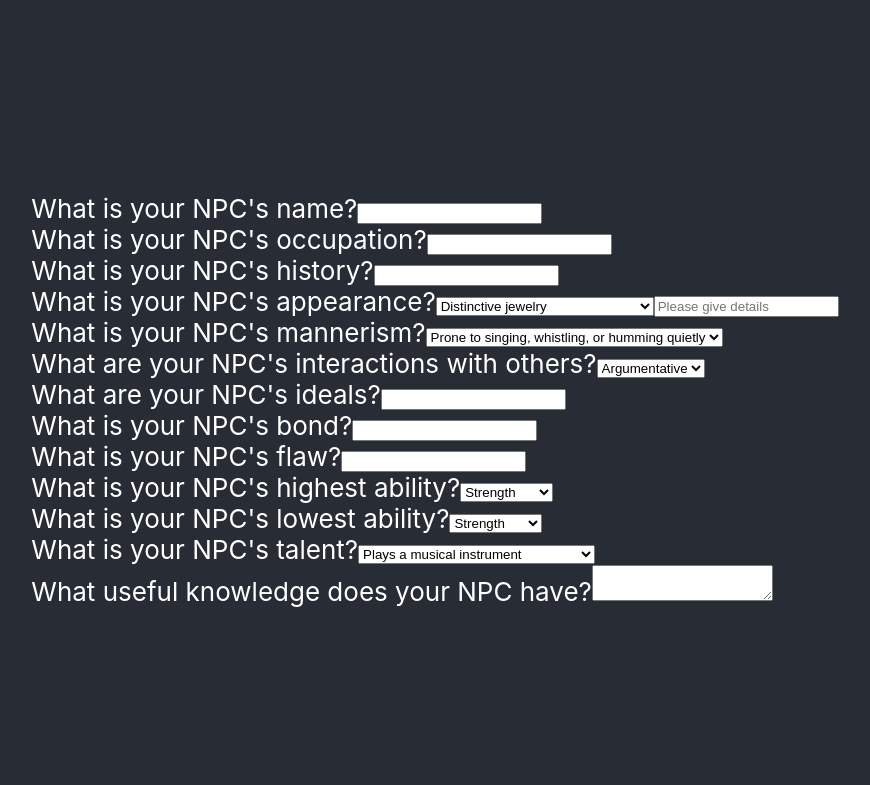
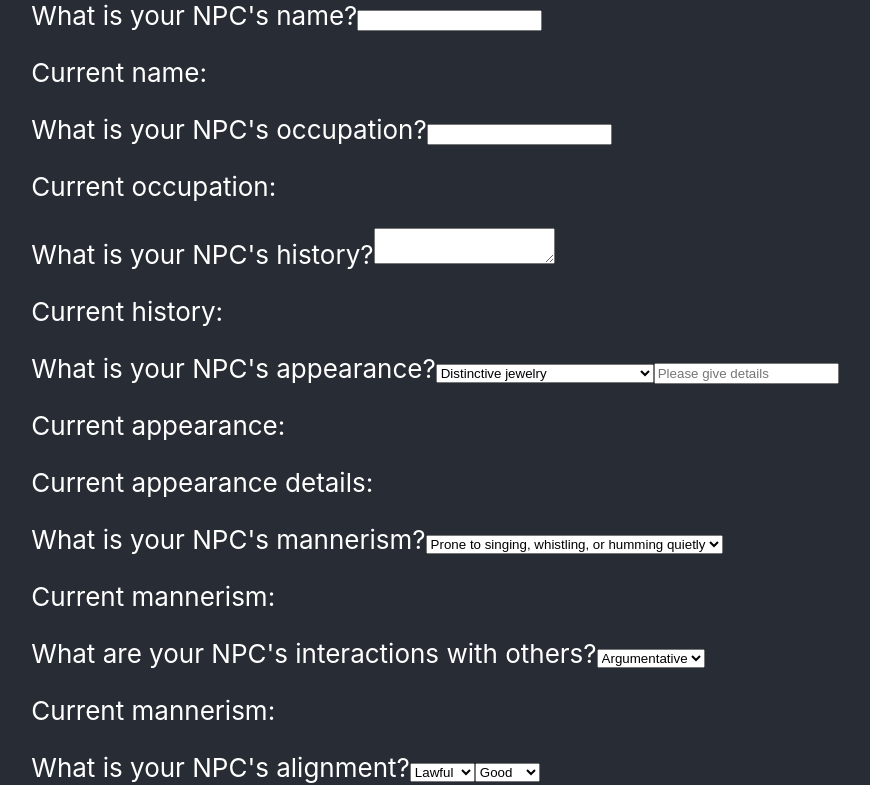
Before and after one commit to ChrisJS90/DnD-NPC-maker, a React (Create React App) app: page /create-new in a window 1280 px wide. Shown: the top 785 px of the page, without its empty margins (205-1075 px from the left). Built offline with nearby package versions, Linux system fonts and the light colour scheme.

Commit message:
half of the functionality is complete, need to sort nested object being read in the state

```diff
--- a/src/pages/createNew/index.js
+++ b/src/pages/createNew/index.js
@@ -61,12 +61,12 @@ const CreateNew = () => {
   ];
 
   const highAbilityList = [
-    { stat: "Strength", desc: "powerful, brawny, strong as an ox" },
-    { stat: "Dexterity", desc: "lithe, agile, graceful" },
-    { stat: "Constitution", desc: "hardy, hale, healthy" },
-    { stat: "Intelligence", desc: "studious, learned, inquisitive" },
-    { stat: "Wisdom", desc: "perceptive, spiritual, insightful" },
-    { stat: "Charisma", desc: "persuasive, forceful, born leader" },
+    { id: 1, stat: "Strength", desc: "powerful, brawny, strong as an ox" },
+    { id: 2, stat: "Dexterity", desc: "lithe, agile, graceful" },
+    { id: 3, stat: "Constitution", desc: "hardy, hale, healthy" },
+    { id: 4, stat: "Intelligence", desc: "studious, learned, inquisitive" },
+    { id: 5, stat: "Wisdom", desc: "perceptive, spiritual, insightful" },
+    { id: 6, stat: "Charisma", desc: "persuasive, forceful, born leader" },
   ];
 
   const lowAbilityList = [
@@ -141,6 +141,51 @@ const CreateNew = () => {
 
   //   sort out npc ideals with alignment
 
+  const goodIdeals = [
+    "Beauty",
+    "Charity",
+    "Greater good",
+    "Life",
+    "Respect",
+    "Self-sacrifice",
+  ];
+
+  const evilIdeals = [
+    "Domination",
+    "Greed",
+    "Might",
+    "Pain",
+    "Retribution",
+    "Slaughter",
+  ];
+
+  const lawfulIdeals = [
+    "Community",
+    "Fairness",
+    "Honour",
+    "Logic",
+    "Responsibility",
+    "Tradition",
+  ];
+
+  const chaoticIdeals = [
+    "Change",
+    "Creativity",
+    "Freedom",
+    "Independence",
+    "No limits",
+    "Whimsy",
+  ];
+
+  const neutralIdeals = [
+    "Balance",
+    "Knowledge",
+    "Live and let live",
+    "Moderation",
+    "Neutrality",
+    "People",
+  ];
+
   // This one is only 9 as opposed to the 10 listed in the rulebook as the rulebook
   // has roll twice when a 10 is rolled
   const bondList = [
@@ -187,6 +232,151 @@ const CreateNew = () => {
     while (valH === valL) {
       valL = randomInt(6);
     }
+    return [highAbilityList[valH], lowAbilityList[valL]];
+  }
+
+  //   Handle functions
+
+  function handleChange(event) {
+    const inputName = event.target.name;
+    const inputValue = event.target.value;
+
+    if (inputName === "name") {
+      setNewNpc({ ...newNpc, name: inputValue });
+    } else if (inputName === "occupation") {
+      setNewNpc({ ...newNpc, occupation: inputValue });
+    } else if (inputName === "history") {
+      setNewNpc({ ...newNpc, history: inputValue });
+    } else if (inputName === "appearance") {
+      if (inputValue === "Random") {
+        const randAppear = rollAppearance();
+        setNewNpc((prevState) => ({
+          ...prevState,
+          appearance: {
+            ...prevState.appearance,
+            trait: randAppear,
+          },
+        }));
+      } else {
+        setNewNpc((prevState) => ({
+          ...prevState,
+          appearance: {
+            ...prevState.appearance,
+            trait: inputValue,
+          },
+        }));
+      }
+    } else if (inputName === "appearanceDetail") {
+      setNewNpc((prevState) => ({
+        ...prevState,
+        appearance: {
+          ...prevState.appearance,
+          detail: inputValue,
+        },
+      }));
+    } else if (inputName === "mannerism") {
+      if (inputValue === "Random") {
+        const randManner = mannerismList[randomInt(20)];
+        setNewNpc({ ...newNpc, mannerism: randManner });
+      } else {
+        setNewNpc({ ...newNpc, mannerism: inputValue });
+      }
+    } else if (inputName === "interactions") {
+      if (inputValue === "Random") {
+        const randInter = interactionList[randomInt(12)];
+        setNewNpc({ ...newNpc, interactions: randInter });
+      } else {
+        setNewNpc({ ...newNpc, interactions: inputValue });
+      }
+    } else if (inputName === "alignment") {
+      setNewNpc((prevState) => ({
+        ...prevState,
+        personality: {
+          ...prevState.personality,
+          alignment: inputValue,
+        },
+      }));
+    } else if (inputName === "alignment2") {
+      setNewNpc((prevState) => ({
+        ...prevState,
+        personality: {
+          ...prevState.personality,
+          alignment: [...prevState, inputValue],
+        },
+      }));
+    } else if (inputName === "ideals") {
+      setNewNpc((prevState) => ({
+        ...prevState,
+        personality: {
+          ...prevState.personality,
+          ideals: [inputValue],
+        },
+      }));
+    } else if (inputName === "bond") {
+      if (inputValue === "Random") {
+        const randBond = bondList[randomInt(10)];
+        setNewNpc((prevState) => ({
+          ...prevState,
+          personality: {
+            ...prevState.personality,
+            bond: randBond,
+          },
+        }));
+      } else {
+        setNewNpc((prevState) => ({
+          ...prevState,
+          personality: {
+            ...prevState.personality,
+            bond: inputValue,
+          },
+        }));
+      }
+    } else if (inputName === "flaw") {
+        if (inputValue === "Random") {
+            const randFlaw = flawList[randomInt(12)];
+            setNewNpc((prevState) => ({
+                ...prevState,
+                personality: {
+                  ...prevState.personality,
+                  flaw: randFlaw,
+                },
+              }))
+        } else {
+      setNewNpc((prevState) => ({
+        ...prevState,
+        personality: {
+          ...prevState.personality,
+          flaw: inputValue,
+        },
+      }))};
+    } else if (inputName === "highAbility") {
+      setNewNpc((prevState) => ({
+        ...prevState,
+        abilities: {
+          ...prevState.abilities,
+          high: {
+            stat: inputValue,
+            detail: inputValue.desc,
+          },
+        },
+      }));
+    } else if (inputName === "lowAbility") {
+      setNewNpc((prevState) => ({
+        ...prevState,
+        abilities: {
+          ...prevState.abilities,
+          low: {
+            ...prevState,
+            stat: inputValue.stat,
+            detail: inputValue.desc,
+          },
+        },
+      }));
+    } else if (inputName === "talent") {
+      setNewNpc({ ...newNpc, talent: inputValue });
+    } else if (inputName === "knowledge") {
+      setNewNpc({ ...newNpc, usefulKnowledge: inputValue });
+    }
   }
 
   return (
@@ -195,84 +385,121 @@ const CreateNew = () => {
         <div className="detail">
           <label>
             What is your NPC's name?
-            <input type="text" name="name" />
+            <input type="text" name="name" onChange={handleChange} />
           </label>
+          <p>{`Current name: ${newNpc.name}`}</p>
         </div>
 
         <div className="detail">
           <label>
             What is your NPC's occupation?
-            <input type="text" name="occupation" />
+            <input type="text" name="occupation" onChange={handleChange} />
+            <p>{`Current occupation: ${newNpc.occupation}`}</p>
           </label>
         </div>
 
         <div className="detail">
           <label>
             What is your NPC's history?
-            <input type="text" name="history" />
+            <textarea name="history" onChange={handleChange} />
+            <p>{`Current history: ${newNpc.history}`}</p>
           </label>
         </div>
 
         <div className="detail">
           <label>
             What is your NPC's appearance?
-            <select name="appearance">
-              {appearanceList.map((value) => {
-                return <option value={value}>{value}</option>;
+            <select name="appearance" onChange={handleChange}>
+              {appearanceList.map((appearance) => {
+                return <option value={appearance}>{appearance}</option>;
               })}
-              <option value={rollAppearance}>Random</option>
+              <option value={"Random"}>Random</option>
             </select>
             <input
               type="text"
               name="appearanceDetail"
               placeholder="Please give details"
+              onChange={handleChange}
             />
+            <p>{`Current appearance: ${newNpc.appearance.trait}`}</p>
+            <p>{`Current appearance details: ${newNpc.appearance.detail}`}</p>
           </label>
         </div>
 
         <div className="detail">
           <label>
             What is your NPC's mannerism?
-            <select name="mannerism">
-              {mannerismList.map((value) => {
-                return <option value={value}>{value}</option>;
+            <select name="mannerism" onChange={handleChange}>
+              {mannerismList.map((mannerism) => {
+                return <option value={mannerism}>{mannerism}</option>;
               })}
+              <option value={"Random"}>Random</option>
             </select>
-
+            <p>{`Current mannerism: ${newNpc.mannerism}`}</p>
           </label>
         </div>
 
         <div className="detail">
           <label>
             What are your NPC's interactions with others?
-            <select name="interactions">
-                {interactionList.map((value) => {
-                    return <option value={value}>{value}</option>
+            <select name="interactions" onChange={handleChange}>
+              {interactionList.map((interaction) => {
+                return <option value={interaction}>{interaction}</option>;
               })}
+              <option value={"Random"}>Random</option>
             </select>
-
+            <p>{`Current mannerism: ${newNpc.interactions}`}</p>
           </label>
         </div>
 
         {/* Alignment goes here */}
         <div className="detail">
           <label>
+            What is your NPC's alignment?
+            <select name="alignment">
+              <option value={"Lawful"}>Lawful</option>
+              <option value={"Neutral"}>Neutral</option>
+              <option value={"Chaotic"}>Evil</option>
+            </select>
+            <select name="alignment2">
+              <option value={"Good"}>Good</option>
+              <option value={"Neutral"}>Neutral</option>
+              <option value={"Evil"}>Evil</option>
+            </select>
+          </label>
+        </div>
+
+        <div className="detail">
+          <label>
             What are your NPC's ideals?
-            <input type="text" name="name" />
+            <input type="text" name="ideals" />
           </label>
         </div>
 
         <div className="detail">
           <label>
             What is your NPC's bond?
-            <input type="text" name="name" />
+            <select name="bond" onChange={handleChange}>
+              {bondList.map((bond) => {
+                return <option value={bond}>{bond}</option>;
+              })}
+              <option value={"Random"}>Random</option>
+            </select>
+            <p>{`Current bond: ${newNpc.personality.bond}`}</p>
           </label>
         </div>
 
         <div className="detail">
           <label>
             What is your NPC's flaw?
-            <input type="text" name="name" />
+            <select name="flaw" onChange={handleChange}>
+              {flawList.map((flaw) => {
+                return <option value={flaw}>{flaw}</option>;
+              })}
+              <option value={"Random"}>Random</option>
+            </select>
+            <p>{`Current flaw: ${newNpc.personality.flaw}`}</p>
+
           </label>
         </div>
 
@@ -280,21 +507,25 @@ const CreateNew = () => {
         <div className="detail">
           <label>
             What is your NPC's highest ability?
-            <select name="highAbility">
+            <select name="highAbility" onChange={handleChange}>
               {highAbilityList.map((ability) => {
-                    return <option value={ability}>{ability.stat}</option>
+                return <option value={ability.id}>{ability.stat}</option>;
               })}
+              <option value={"Random"}>Random</option>
             </select>
+            <p>{`Current high ability: ${newNpc.abilities.high.stat} - ${newNpc.abilities.high.detail}`}</p>
+
           </label>
         </div>
 
         <div className="detail">
           <label>
             What is your NPC's lowest ability?
-            <select name="lowAbility">
+            <select name="lowAbility" onChange={handleChange}>
               {lowAbilityList.map((ability) => {
-                    return <option value={ability}>{ability.stat}</option>
+                return <option value={ability}>{ability.stat}</option>;
               })}
+              <option value={"Random"}>Random</option>
             </select>
           </label>
         </div>
@@ -304,7 +535,7 @@ const CreateNew = () => {
             What is your NPC's talent?
             <select name="talent">
               {talentList.map((talent) => {
-                    return <option value={talent}>{talent}</option>
+                return <option value={talent}>{talent}</option>;
               })}
             </select>
           </label>
@@ -316,7 +547,6 @@ const CreateNew = () => {
             <textarea name="knowledge"></textarea>
           </label>
         </div>
-
       </form>
     </div>
   );
```
Lines whose indentation alone changed are shown as unchanged.
